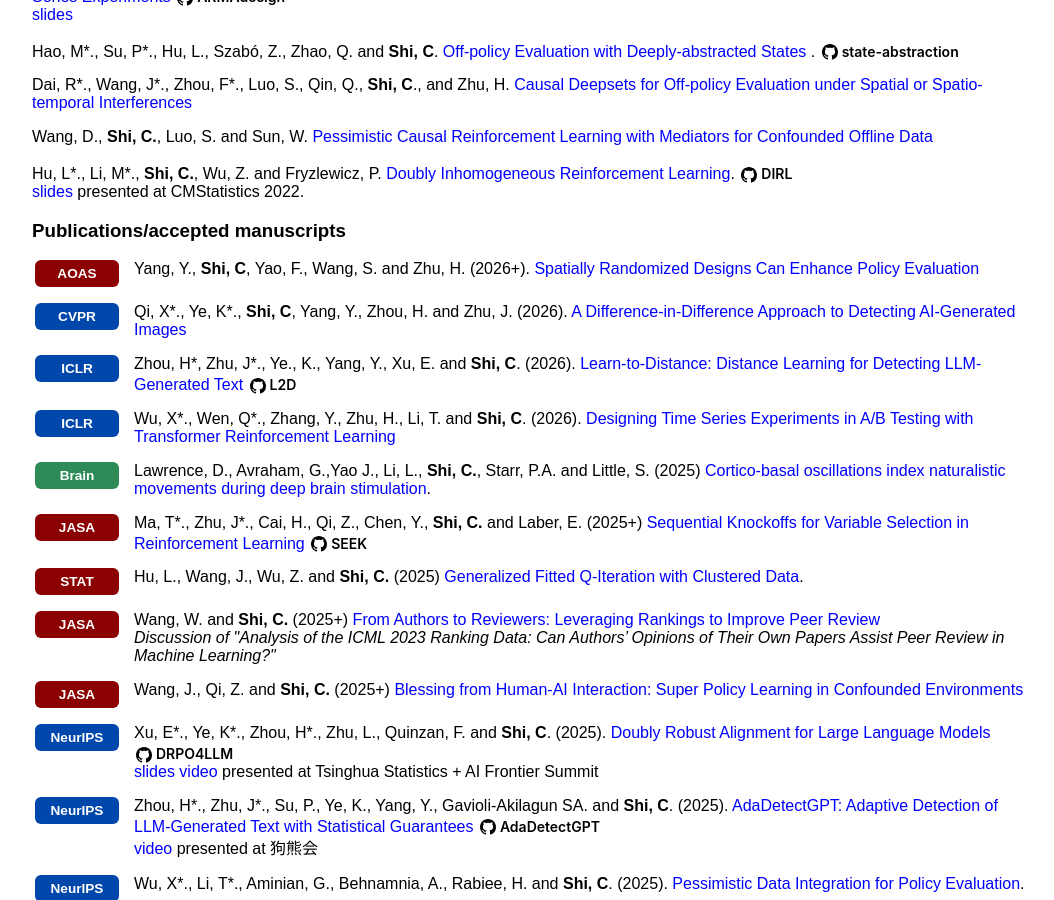
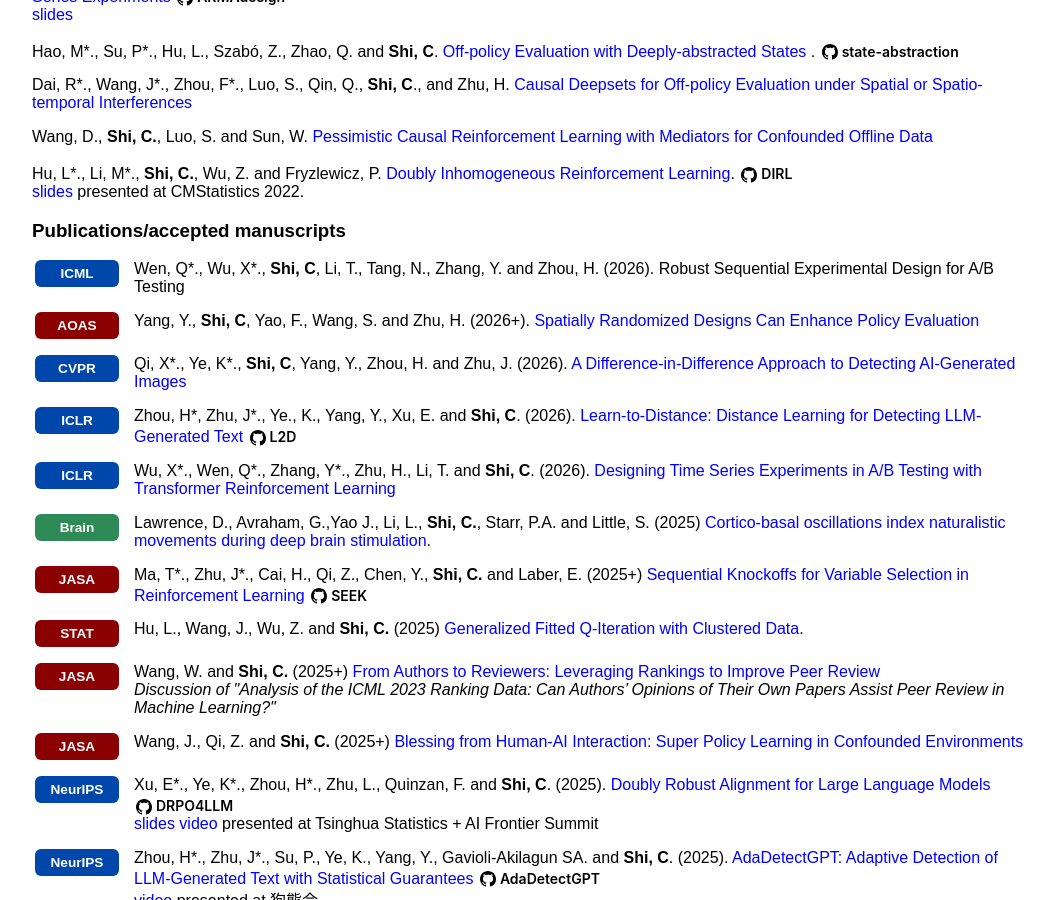
Before and after one commit to callmespring/callmespring.github.io, a Jekyll site: the page built from publication.md, in a window 1280 px wide and 900 px high, scrolled down 771 px. Shown: the whole window, without its empty margins (108-1162 px from the left). Built offline with Jekyll 4.4.1, drawn with Linux system fonts in a browser that asks for light colours.

Commit message:
Update publication.md

```diff
--- a/publication.md
+++ b/publication.md
@@ -74,6 +74,15 @@ Hu, L\*., Li, M\*., **Shi, C.**, Wu, Z. and Fryzlewicz, P. [Doubly Inhomogeneous
 
 <div class="publication-entry" style="display: flex; align-items: flex-start; margin-bottom: 1em;">
   <div class="pub-venue" style="flex: 0 0 90px; margin-right: 12px; display: flex; align-items: center; justify-content: center;">
+    <span class="publication-logo-badge badge-ml">ICML</span>
+  </div>
+  <div class="pub-content" style="flex: 1;">
+    Wen, Q*., Wu, X*., <strong>Shi, C</strong>, Li, T., Tang, N., Zhang, Y. and Zhou, H. (2026). Robust Sequential Experimental Design for A/B Testing
+  </div>
+</div>
+
+<div class="publication-entry" style="display: flex; align-items: flex-start; margin-bottom: 1em;">
+  <div class="pub-venue" style="flex: 0 0 90px; margin-right: 12px; display: flex; align-items: center; justify-content: center;">
     <span class="publication-logo-badge badge-stat">AOAS</span>
   </div>
   <div class="pub-content" style="flex: 1;">
@@ -104,7 +113,7 @@ Hu, L\*., Li, M\*., **Shi, C.**, Wu, Z. and Fryzlewicz, P. [Doubly Inhomogeneous
     <span class="publication-logo-badge badge-ml">ICLR</span>
   </div>
   <div class="pub-content" style="flex: 1;">
-    Wu, X*., Wen, Q*., Zhang, Y., Zhu, H., Li, T. and <strong>Shi, C</strong>. (2026). <a href="https://arxiv.org/pdf/2602.01853">Designing Time Series Experiments in A/B Testing with Transformer Reinforcement Learning</a>
+    Wu, X*., Wen, Q*., Zhang, Y*., Zhu, H., Li, T. and <strong>Shi, C</strong>. (2026). <a href="https://arxiv.org/pdf/2602.01853">Designing Time Series Experiments in A/B Testing with Transformer Reinforcement Learning</a>
   </div>
 </div>
 
```
